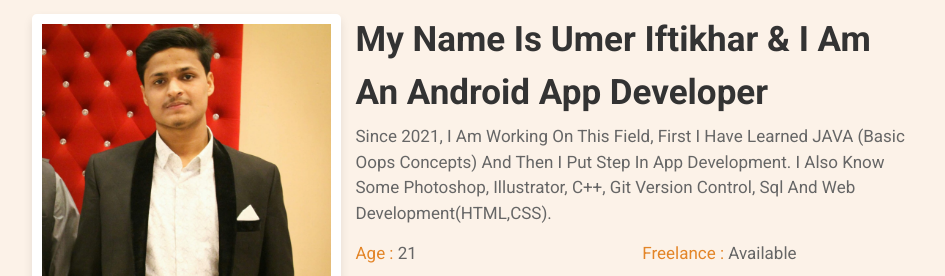
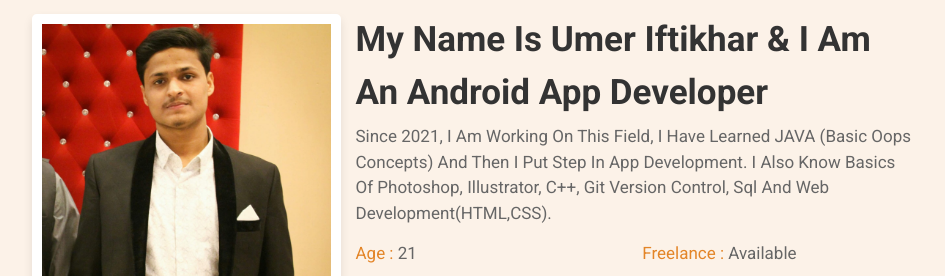
Before and after one commit to umer2526/MyPortfolio, a plain HTML site: page index.html in a window 1280 px wide. Shown: the part 866-1142 px from the top of the page, without its empty margins (317-1262 px from the left). Drawn offline with Linux system fonts and the light colour scheme.

Commit message:
edit about me

```diff
--- a/index.html
+++ b/index.html
@@ -78,7 +78,7 @@
 
     <div class="content">
         <h3> my name is umer iftikhar & I am an android app developer </h3>
-        <p>since 2021, I am working on this field, first I have learned JAVA (basic oops concepts) and then I put step in app development. I also know some photoshop, illustrator, c++, git version control, sql and Web Development(HTML,CSS).</p>
+        <p>since 2021, I am working on this field, I have learned JAVA (basic oops concepts) and then I put step in app development. I also know basics of photoshop, illustrator, c++, git version control, sql and Web Development(HTML,CSS).</p>
         <div class="box-container">
             <div class="box">
                 <p> <span> age : </span> 21 </p>
```
